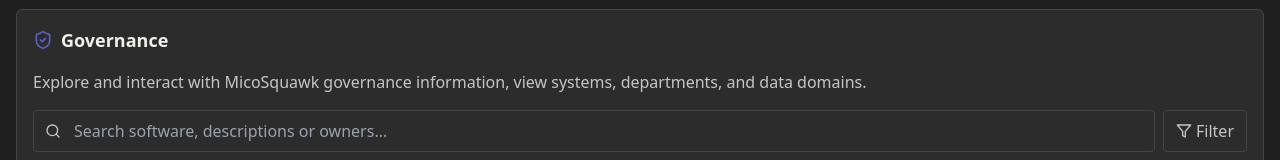
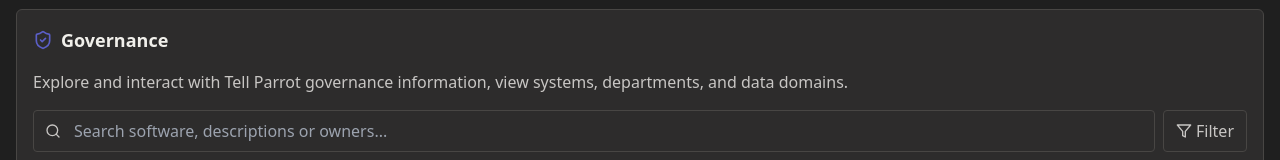
Before and after one commit to Walley411/parrot-tab-empower-67, a React (Vite) app: page /profile/1/governance/systems in a window 1280 px wide. Shown: the part 322-482 px from the top of the page. Built offline with nearby package versions, Linux system fonts and the light colour scheme.

Commit message:
Update Governance text
Update text in Governance component to "Tell Parrot Explore and interact with MicoSquawk governance information, view systems, departments, and data domains."

```diff
--- a/src/pages/Parrot.tsx
+++ b/src/pages/Parrot.tsx
@@ -15,7 +15,7 @@ const Governance = () => {
           <h2 className="text-lg font-semibold">Governance</h2>
         </div>
         <p className="text-teams-secondarytext mb-4">
-          Explore and interact with MicoSquawk governance information, view systems, departments, and data domains.
+          Explore and interact with Tell Parrot governance information, view systems, departments, and data domains.
         </p>
         <Outlet />
       </div>
```
